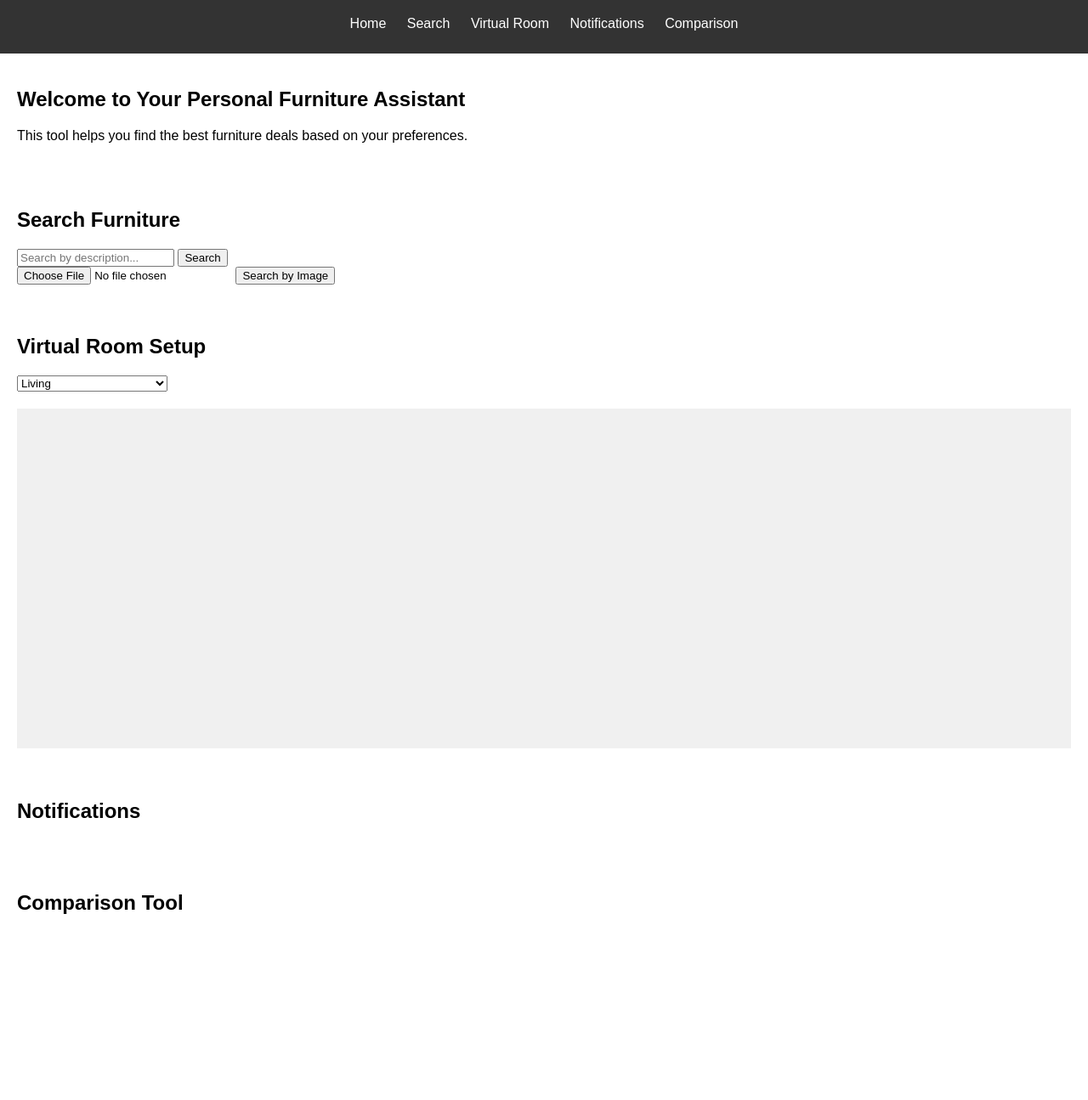
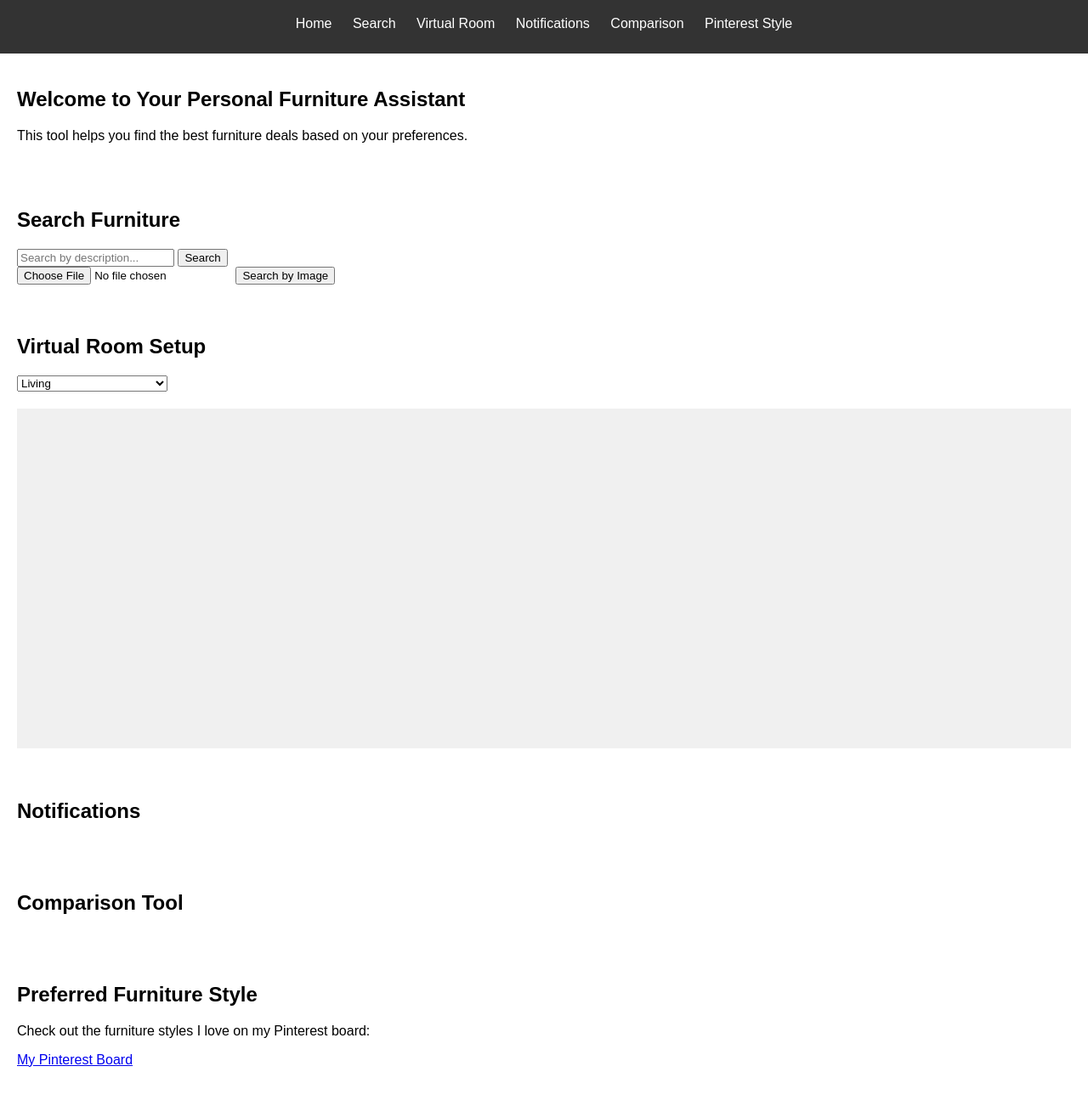
Before and after one commit to furniture-fiend/personal-furniture-assistant, a plain HTML site: page index.html in a window 1280 px wide. Shown: the part 71-1366 px from the top of the page at 85% size. Before the commit the page ends 1188 px from the top, so only its background shows below. Drawn offline with Linux system fonts and the light colour scheme; a script that the page names is missing.

Commit message:
Update index.html

```diff
--- a/index.html
+++ b/index.html
@@ -16,6 +16,7 @@
                 <li><a href="#virtual-room">Virtual Room</a></li>
                 <li><a href="#notifications">Notifications</a></li>
                 <li><a href="#comparison">Comparison</a></li>
+                <li><a href="#pinterest">Pinterest Style</a></li>
             </ul>
         </nav>
     </header>
@@ -63,6 +64,14 @@
         </div>
     </section>
 
+    <section id="pinterest">
+        <h2>Preferred Furniture Style</h2>
+        <p>Check out the furniture styles I love on my Pinterest board:</p>
+        <a href="https://pin.it/5W6IoCF9G" target="_blank">My Pinterest Board</a>
+        <div id="pinterestEmbed"></div>
+    </section>
+
+    <script async defer src="//assets.pinterest.com/js/pinit.js"></script>
     <script src="script.js"></script>
 </body>
 </html>
```
